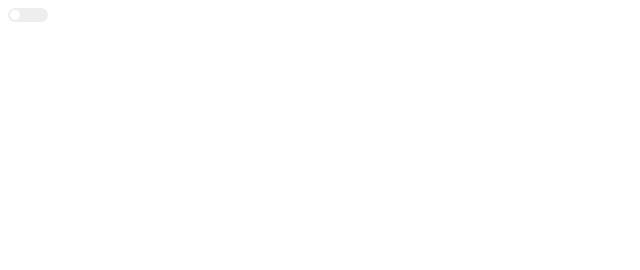
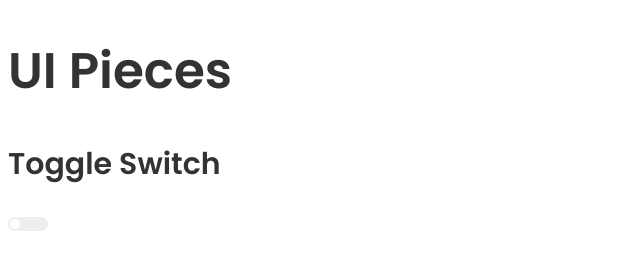
Before and after one commit to samharp/css-ui-snippets, a plain HTML site: page index.html in a window 1280 px wide. Shown: the whole page, without its empty margins (0-640 px from the left). Drawn offline with nearby package versions, Linux system fonts and the light colour scheme.

Commit message:
Reorganized styles into a demo and UI pieces stylesheets

```diff
--- /dev/null
+++ b/demo-styles.css
@@ -0,0 +1,25 @@
+/* styles that just make the demo look pretty */
+
+body {
+  font-family: "Open Sans", sans-serif;
+  color: #333333;
+  font-size: 18px;
+}
+
+/* page title */
+h1{
+  font-family: 'Poppins', sans-serif;
+  font-size: 50px;
+  /* line-height: 80px; */
+}
+
+/* page sections */
+section{
+  margin-bottom:50px;
+}
+
+/* page section headers */
+h2{
+  font-family: 'Poppins', sans-serif;
+  font-size: 30px;
+}
--- a/index.html
+++ b/index.html
@@ -4,19 +4,23 @@
   <meta charset="utf-8">
   <meta name="viewport" content="width=device-width, initial-scale=1">
 
-  <title>Title</title>
+  <title>CSS UI Snippets</title>
 
 
 
   <!--------->
   <!-- css -->
+  <!-- fonts -->
+  <link href="https://fonts.googleapis.com/css2?family=Open+Sans&amp;family=Poppins:wght@600&amp;display=swap" rel="stylesheet">
+
 
   <!-- stylesheets -->
-  <link rel="stylesheet" href="styles.css">
+  <!-- styles that make the demo look pretty -->
+  <link rel="stylesheet" href="demo-styles.css">
+  <!-- styles that actually make the UI elements -->
+  <link rel="stylesheet" href="ui-styles.css">
   <style>
-    section{
-      margin-bottom:50px;
-    }
+
     .input-row{
       margin-bottom:20px;
       position:relative;
@@ -62,7 +66,9 @@
 </head>
 <body>
   <!-- content here -->
+  <h1>UI Pieces</h1>
   <section>
+    <h2>Toggle Switch</h2>
     <div class="input-row">
       <label class="input-container toggle-switch">
         <input type="checkbox">
```
Also changed, not shown: ui-styles.css (renamed from styles.css).
